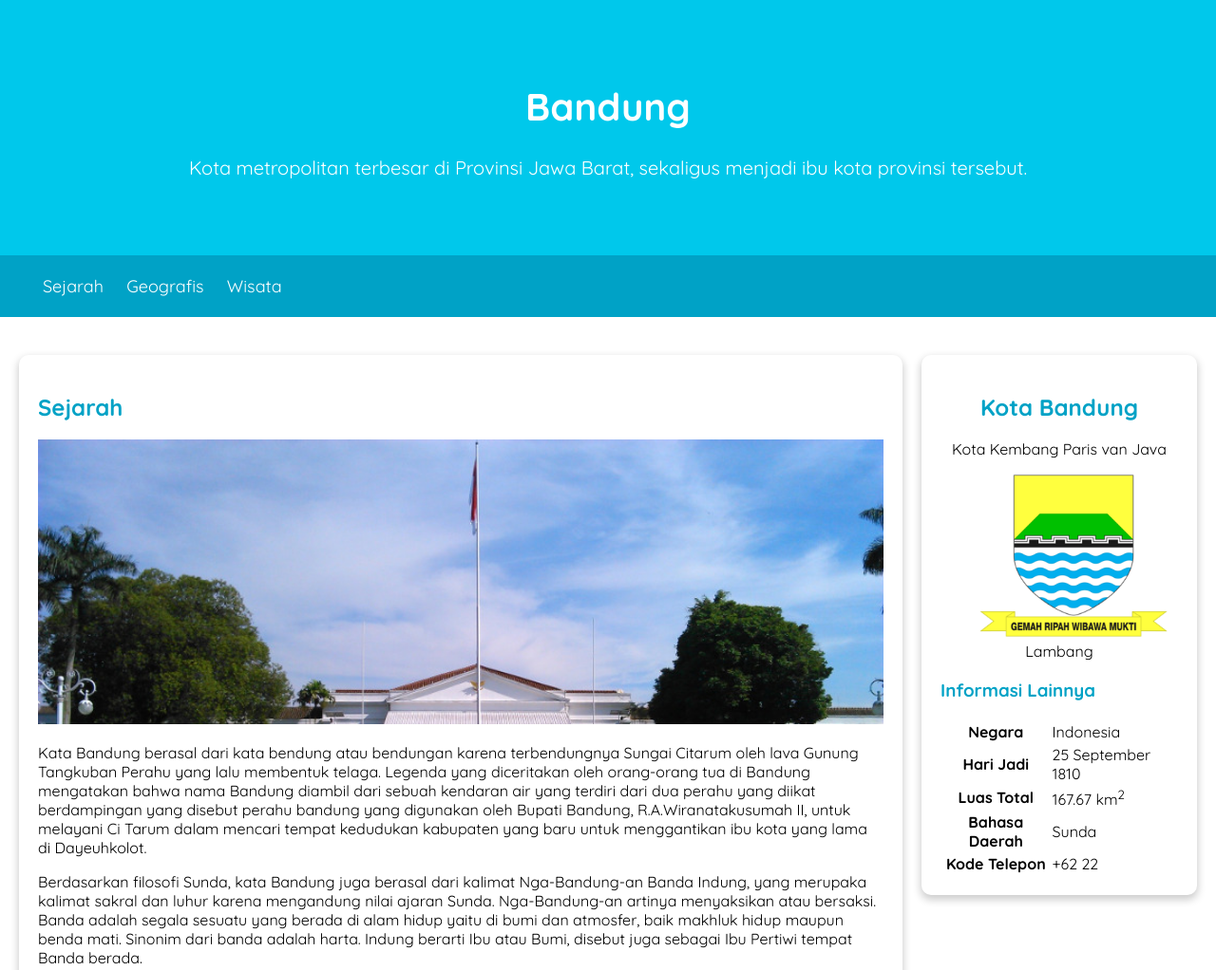
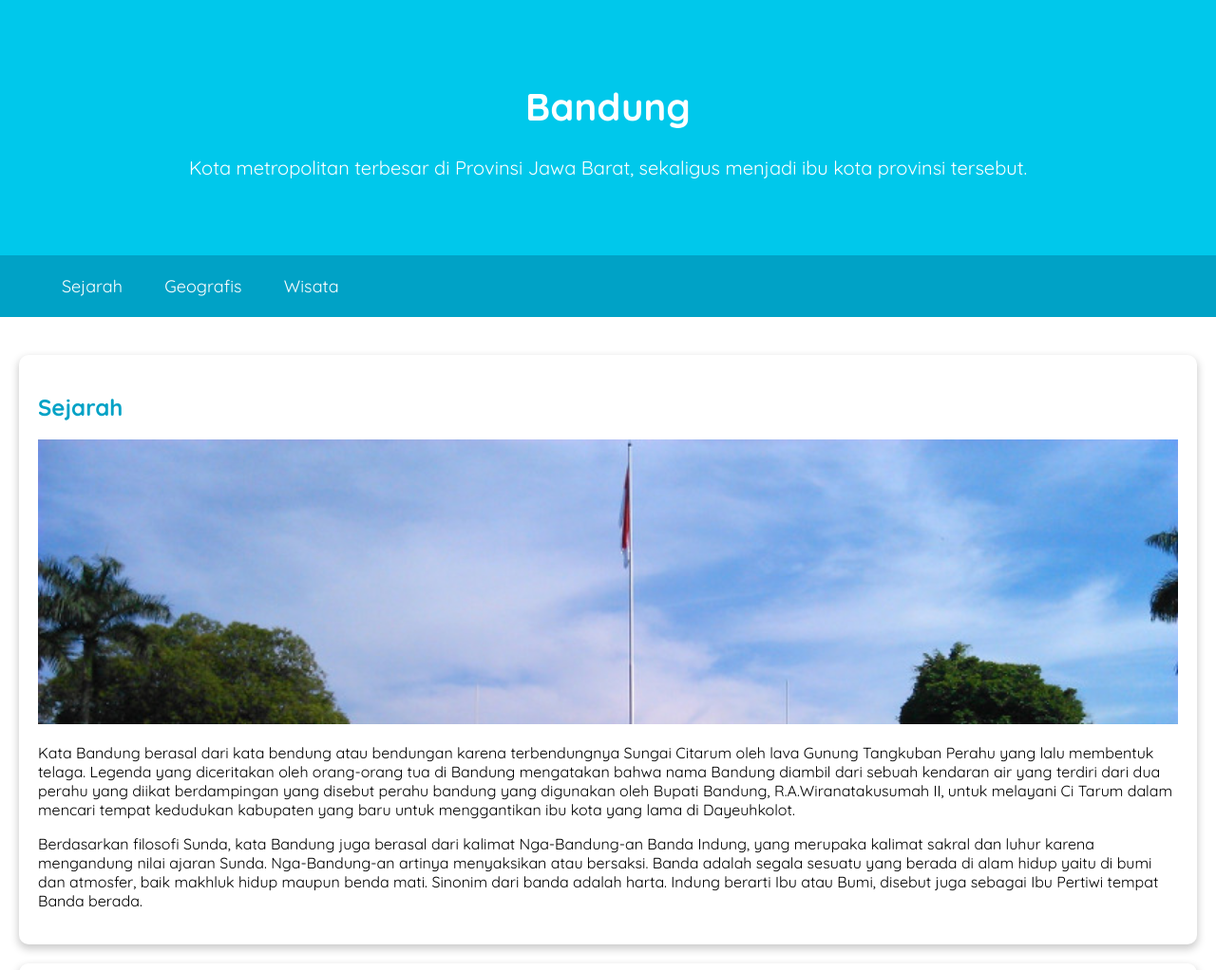
Before and after one commit to dyolin/Dicoding_Web, a plain HTML site: page index.html in a window 1280 px wide. Shown: the top 1022 px of the page at 95% size. Drawn offline with Linux system fonts and the light colour scheme.

Commit message:
membuat page responsif untuk ukuran device

```diff
--- a/index.html
+++ b/index.html
@@ -2,6 +2,7 @@
 <html lang="en">
 <head>
     <meta charset="UTF-8">
+    <meta name = "viewport" content="width=device-width, initial-scale=1.0">
     <title>Halaman Profil Bandung</title>
     <link rel="stylesheet" href="style/style.css">
 
--- a/style/style.css
+++ b/style/style.css
@@ -81,10 +81,33 @@ nav a:hover{
 nav li{
     display: inline;
     list-style-type: none;
-    margin-right: 20px;
+    margin: 200px;
 }
 
 nav{
     background-color: #00a2c6;
     padding: 5px;
 }
+
+@media screen and (max-width: 1460px){
+    nav li{
+        margin: 190px;
+    }
+}
+
+@media screen and (max-width: 1400px){
+    nav li{
+        margin: 180px;
+    }
+}
+
+@media screen and (max-width: 1345px){
+    #content, aside{
+        width: 100%;
+        padding: 0;
+    }
+
+    nav li{
+        margin: 20px;
+    }
+}
```
